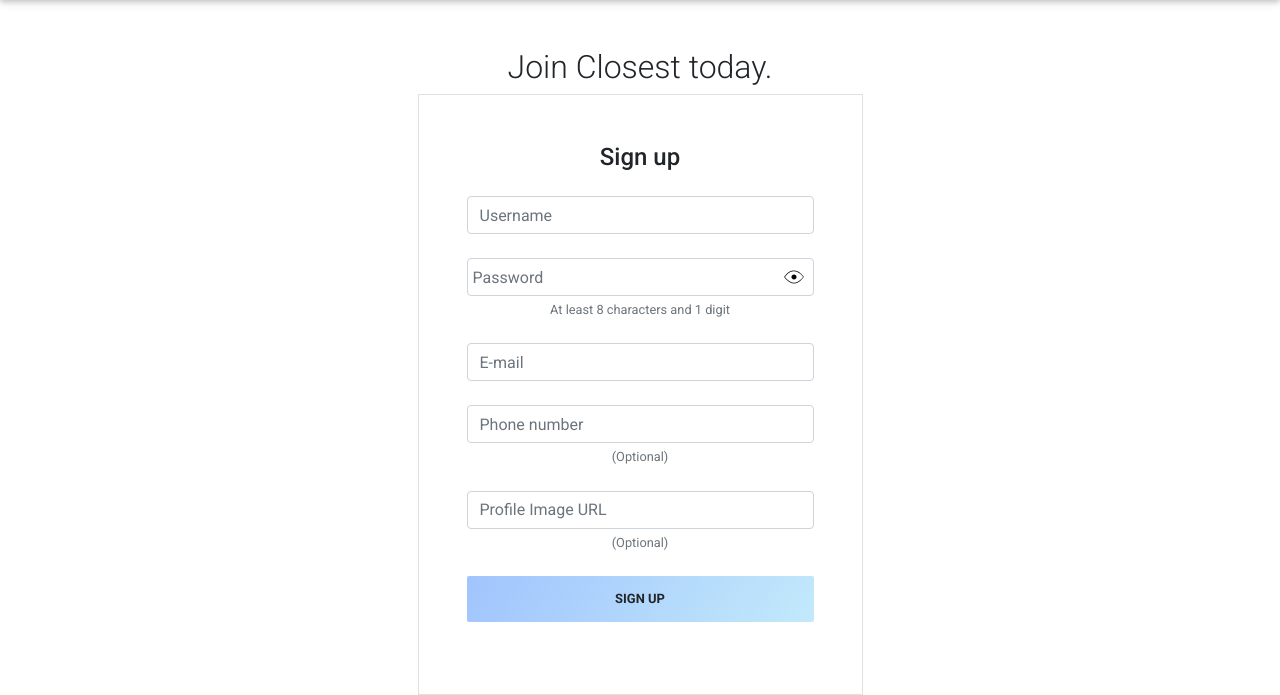
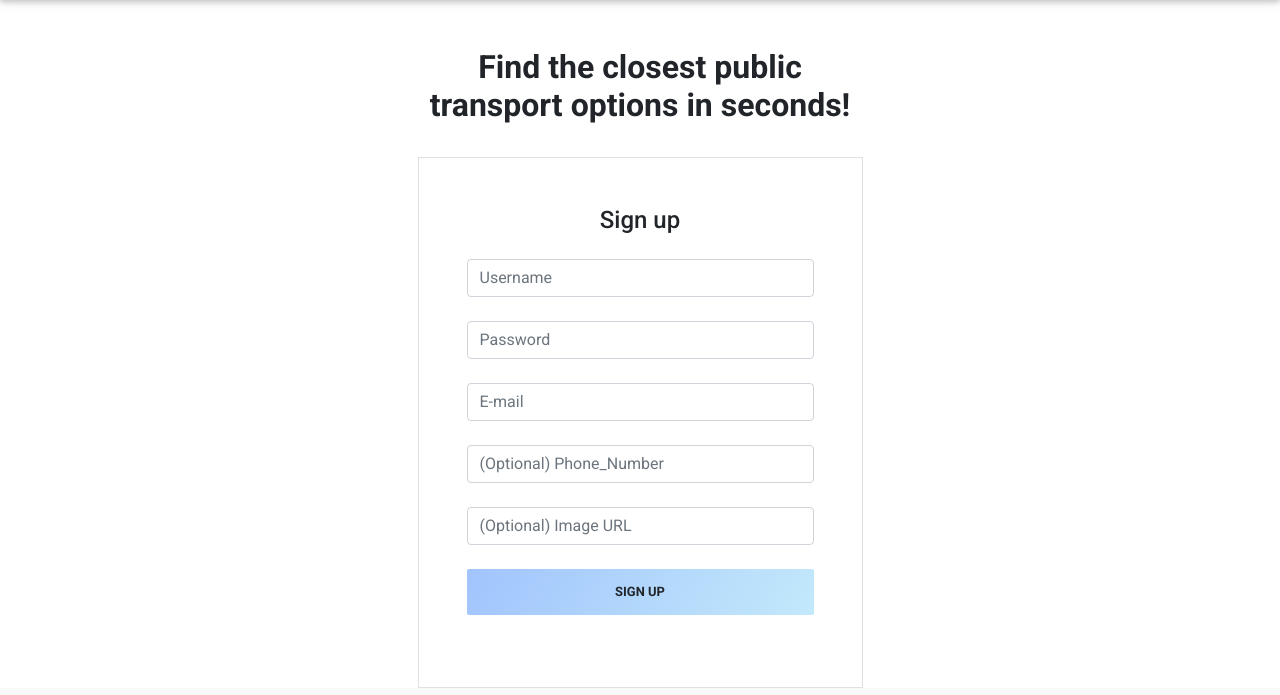
Before and after one commit to CEckelberry/closest_v1, a Flask app: page /signup in a window 1280 px wide. Shown: the part 151-846 px from the top of the page. Run offline with Flask 2, Linux system fonts and the light colour scheme; some libraries are stand-ins or nearby versions.

Commit message:
redid all login/signup forms to loop through Jinja template, also got profile picture placed and requests are working getting to the request page

```diff
--- a/app.py
+++ b/app.py
@@ -1,10 +1,12 @@
 import os
+import config
+import requests
 
 from flask import Flask, render_template, request, flash, redirect, session, g
 from flask_debugtoolbar import DebugToolbarExtension
 from sqlalchemy.exc import IntegrityError, SQLAlchemyError
 
-from forms import UserAddForm, LoginForm, EditUserForm, AddFavoriteForm
+from forms import UserAddForm, LoginForm, EditUserForm, AddFavoriteForm, SearchForm
 from models import db, connect_db, User, Favorite
 
 CURR_USER_KEY = "curr_user"
@@ -16,9 +18,12 @@
 )
 
 app.config["SQLALCHEMY_TRACK_MODIFICATIONS"] = False
-app.config["SQLALCHEMY_ECHO"] = False
+app.config["SQLALCHEMY_ECHO"] = True
 app.config["DEBUG_TB_INTERCEPT_REDIRECTS"] = False
 app.config["SECRET_KEY"] = os.environ.get("SECRET_KEY", "it's a secret")
+HERE_API_KEY = config.here_api_key
+GOOGLE_API_KEY = config.google_api_key
+
 # toolbar = DebugToolbarExtension(app)
 
 connect_db(app)
@@ -82,8 +87,6 @@
         return redirect("/")
 
     else:
-        # form.email.errors = ["Please input a valid email address"]
-        # form.phone_number.errors = ["Please input a valid phone number"]
         return render_template("signup.html", form=form)
 
 
@@ -113,3 +116,40 @@
     session.clear()
     flash("You have logged out successfully!", "success")
     return redirect("/login")
+
+
+@app.route("/", methods=["GET", "POST"])
+def home_page():
+    form = SearchForm()
+
+    if not g.user:
+        flash("Access unauthorized", "danger")
+        return redirect("/login")
+
+    if form.validate_on_submit():
+
+        address = form.address.data
+
+        search = str(address)
+
+        print(
+            f"made it to form validation and... address: {address}...search: {search}"
+        )
+
+        return redirect(f"/results/{search}")
+
+    return render_template("home.html", form=form)
+
+
+@app.route("/results/<string:search>", methods=["GET", "POST"])
+def show_results(search):
+
+    print(f"search: {search}")
+
+    geocode_URL = f"https://geocode.search.hereapi.com/v1/geocode?q={search}&apiKey={HERE_API_KEY}"
+
+    geocode_resp1 = requests.get(geocode_URL)
+
+    print(geocode_resp1.text)
+
+    return render_template("results.html")
--- a/forms.py
+++ b/forms.py
@@ -1,6 +1,6 @@
 from flask_wtf import FlaskForm
 from wtforms import StringField, PasswordField, TextAreaField, FloatField
-from wtforms.validators import DataRequired, Email, Length
+from wtforms.validators import DataRequired, Email, Length, Optional, NumberRange, URL
 
 
 class AddFavoriteForm(FlaskForm):
@@ -8,32 +8,37 @@
 
     title = StringField("Title", validators=[DataRequired()])
     description = StringField("Description")
-    latitude = FloatField("Latitude", validators=[DataRequired()])
-    longitude = FloatField("Longitude", validators=[DataRequired()])
+    address = StringField("Address", validators=[DataRequired()])
 
 
 class UserAddForm(FlaskForm):
     """Form for adding users."""
 
     username = StringField("Username", validators=[DataRequired()])
-    password = PasswordField("Password", validators=[Length(min=6)])
-    email = StringField("E-mail", validators=[DataRequired(), Email()])
+    password = PasswordField("Password", validators=[Length(min=6)],)
+    email = StringField("E-mail", validators=[DataRequired(), Email(),],)
     phone_number = StringField("(Optional) Phone_Number")
-    image_url = StringField("(Optional) Image URL")
+    image_url = StringField("(Optional) Image URL", validators=[URL(require_tld=True,)])
 
 
 class EditUserForm(FlaskForm):
     """Form for editing users"""
 
     username = StringField("Username", validators=[DataRequired()])
-    password = PasswordField("Password", validators=[Length(min=6)])
-    email = StringField("E-mail", validators=[DataRequired(), Email()])
+    password = PasswordField("Password", validators=[Length(min=6,)],)
+    email = StringField("E-mail", validators=[DataRequired(), Email(),],)
     phone_number = StringField("(Optional) Phone_Number")
-    image_url = StringField("(Optional) Image URL")
+    image_url = StringField("(Optional) Image URL", validators=[URL(require_tld=True,)])
 
 
 class LoginForm(FlaskForm):
     """Login form."""
 
     username = StringField("Username", validators=[DataRequired()])
-    password = PasswordField("Password", validators=[Length(min=6)])
+    password = PasswordField("Password", validators=[Length(min=6,)],)
+
+
+class SearchForm(FlaskForm):
+    """Search Form"""
+
+    address = StringField("Address", validators=[DataRequired()])
--- a/static/app.js
+++ b/static/app.js
@@ -16,3 +16,7 @@
     textStrong: "Strong",
     textVeryStrong: "Very Strong",
   });
+
+
+
+$('#flash').delay(1200).fadeOut(700)
--- /dev/null
+++ b/static/style.css
@@ -0,0 +1,4 @@
+.nav > li > a > img {
+	width: 42px;
+	border-radius: 42px;
+}
--- a/templates/base.html
+++ b/templates/base.html
@@ -14,6 +14,8 @@
     <link href="https://cdnjs.cloudflare.com/ajax/libs/twitter-bootstrap/4.5.0/css/bootstrap.min.css" rel="stylesheet">
     <!-- Material Design Bootstrap -->
     <link href="https://cdnjs.cloudflare.com/ajax/libs/mdbootstrap/4.19.1/css/mdb.min.css" rel="stylesheet">
+    <!-- Custom CSS -->
+    <link rel="stylesheet" href="/static/style.css">
 </head>
 
 <body class="{% block body_class %}{% endblock %}">
@@ -35,27 +37,27 @@
       {% else %}
       <li>
         <a href="/users/{{ g.user.id }}">
-          <img src="{{ g.user.image_url }}" alt="{{ g.user.username }}">
+          <img src="{{ g.user.image_url }}" alt="{{ g.user.username }}" height="20%" width="20%" class="">
         </a>
       </li>
-      <li><a class="font-weight-bold" href="/favorites">Favorites</a></li>
-      <li><a class="font-weight-bold pl-4 pr-2" href="/logout">Log out</a></li>
+      <li><a class="font-weight-bold ml-3 mt-2" href="/favorites">Favorites</a></li>
+      <li><a class="font-weight-bold pl-4 pr-2 mt-2" href="/logout">Log out</a></li>
       {% endif %}
     </ul>
   </div>
 </nav>
-<div class="container">
-  {% for category, message in get_flashed_messages(with_categories=True) %}
-  <div class="alert alert-{{ category }}">{{ message }}</div>
-  {% endfor %}
-
-  {% block content %}
-  {% endblock %}
-
-</div>
     <!-- MDB -->
         <!-- JQuery -->
         <script type="text/javascript" src="https://cdnjs.cloudflare.com/ajax/libs/jquery/3.5.1/jquery.min.js"></script>
+        <div class="container">
+            {% for category, message in get_flashed_messages(with_categories=True) %}
+            <div class="alert alert-{{ category }}" id="flash">{{ message }}</div>
+            {% endfor %}
+
+            {% block content %}
+            {% endblock %}
+
+          </div>
         <!-- Password Check -->
         <script src="/static/jquery.passtrength.js"></script>
         <!-- Bootstrap tooltips -->
--- a/templates/signup.html
+++ b/templates/signup.html
@@ -6,47 +6,20 @@
 <div class="row justify-content-md-center">
     <div class="col-md-7 col-lg-5">
         <!-- Default form register -->
-        <h2 class="join-message text-center mt-5">Join Closest today.</h2>
-        <form class="text-center border border-light p-5" action="/signup">
+        <h2 class="join-message text-center mt-5 font-weight-bold pb-4">Find the closest public transport options in seconds!</h2>
+        <form class="text-center border border-light p-5" method="POST" id="user_form">
             {{ form.hidden_tag() }}
 
-            {% for field in form if field.widget.input_type != 'hidden' %}
-              {% for error in field.errors %}
-                <span class="text-danger">{{ error }}</span>
-              {% endfor %}
-            {% endfor %}
             <p class="h4 mb-4">Sign up</p>
 
-            <div class="form-row mb-4">
-                <div class="col">
-                    <!-- Username -->
-                    <input type="text" id="Username" class="form-control" placeholder="Username">
-                </div>
-            </div>
+            {% for field in form if field.widget.input_type != 'hidden' %}
+                {% for error in field.errors %}
+                <span class="text-danger">{{ error }}</span>
+                {% endfor %}
+                {{ field(placeholder=field.label.text, class="form-control mb-4") }}
+            {% endfor %}
 
-            <!-- Password -->
-            <input type="password" id="Password" class="form-control" placeholder="Password" aria-describedby="PasswordHelpBlock">
-            <small id="defaultRegisterFormPasswordHelpBlock" class="form-text text-muted mb-4">
-                At least 8 characters and 1 digit
-            </small>
-
-            <!-- E-mail -->
-            <input type="email" id="defaultRegisterFormEmail" class="form-control mb-4" placeholder="E-mail">
-
-            <!-- Phone number -->
-            <input type="text" id="defaultRegisterPhonePassword" class="form-control" placeholder="Phone number" aria-describedby="PhoneHelpBlock">
-            <small id="defaultRegisterFormPhoneHelpBlock" class="form-text text-muted mb-4">
-                (Optional)
-            </small>
-
-            <!-- Profile Image URL-->
-            <input type="text" id="ProfileImageURL" class="form-control" placeholder="Profile Image URL" aria-describedby="ProfileImageURL">
-            <small id="defProfileImageURL" class="form-text text-muted mb-4">
-                (Optional)
-            </small>
-            <!-- Sign up button -->
             <button class="font-weight-bold btn winter-neva-gradient color-block btn-block my-4 waves-effect z-depth-0" type="submit"">Sign up</button>
-
         </form>
 
   </div>
```
Also changed, not shown: models.py (+8 -2 lines), seed.py (added, +7 -0 lines), templates/home.html (added, +25 -0 lines), templates/login.html (+8 -6 lines), templates/results.html (added, +13 -0 lines), 1 other file.
